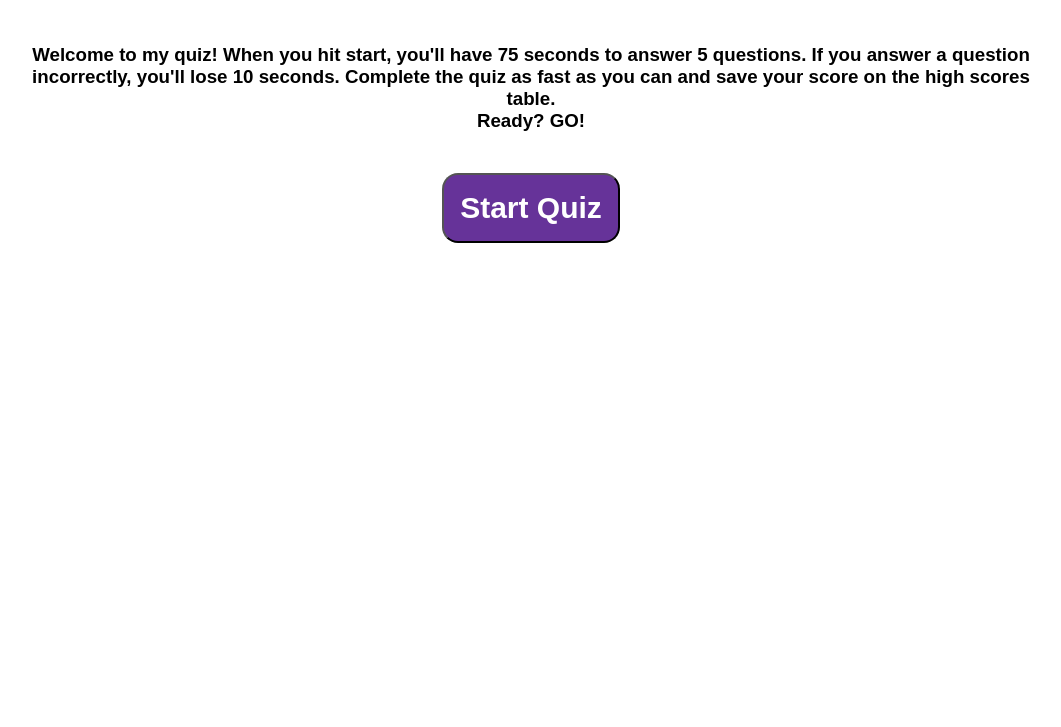
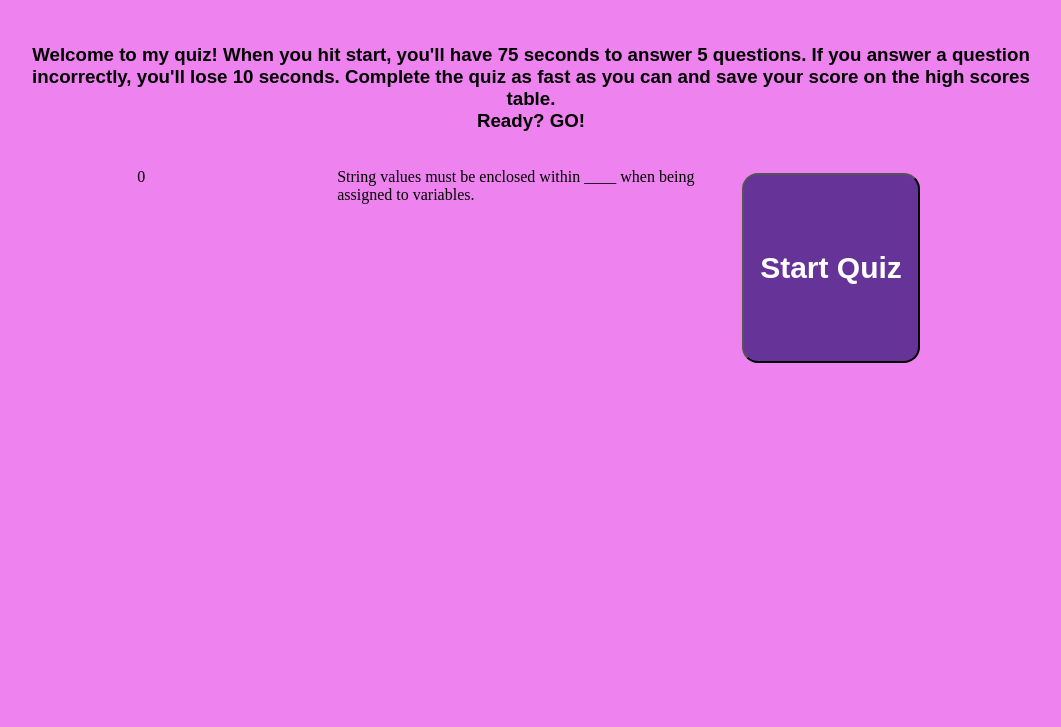
Before and after one commit to fkibria/Code_quiz, a plain HTML site: page index.html in a window 1280 px wide. Shown: the part 73-800 px from the top of the page, without its empty margins (109-1170 px from the left). Drawn offline with Linux system fonts and the light colour scheme.

Commit message:
adding timer and question functions

```diff
--- a/index.html
+++ b/index.html
@@ -24,10 +24,17 @@
         <br>
 
         <div class="container">
+
+            <div id="test">
+
+            </div>
+            <div id="test2">
+
+            </div>
              <button class="btn" id="start"> Start Quiz </button>
         </div>
 
-        <script> src="quizquestions.js" </script>
+        <script src="quizquestions.js"></script> </script>
 
     </body>
 
--- a/quizquestions.js
+++ b/quizquestions.js
@@ -1,4 +1,8 @@
 // create an array that contains objects that have question and answer choices
+document.addEventListener("DOMContentLoaded",function(){
+
+
+
 
 var questions = [ {
 
@@ -22,18 +26,86 @@ var questions = [ {
 {
 
     q: "String values must be enclosed within ____ when being assigned to variables.",
-    choices: ["commas", "curly brackets", "quotes", "parenthesis"],
+    choices: ["commas", "curly brackets", "quotes", "parentheses"],
     a: "quotes"
 },
 {
 
-    q: "A very useful tool for used during development and debugging for printing content to the debugger is:",
+    q: "A very useful tool used during development and debugging for printing content to the debugger is:",
     choices: ["Javascript", "terminal / bash", "for loops", "console log"],
     a: "console log"
 },
 
 ];
 
-for (var i=0; i < choices.length; i++) {
+var questionLength = questions.length;
 
+
+var myTimer = function(counter){
+    var myInterval = setInterval(function(){
+        if(counter==0){
+            clearInterval(myInterval)
+         }
+         else {
+            counter--;
+            document.getElementById("test").innerText = counter;
+         };
+    }, 1000);
 }
+
+var questionFunctionality = function(){
+    var score = 0;
+
+    var questions = [ {
+
+        q: "Commonly used data types do NOT include",
+        choices: ["strings","booleans", "alerts","numbers"],
+        a: "alerts"
+
+    },
+    {
+
+        q: "The condition in an if / else statement is enclosed within ____.",
+        choices: ["quotes", "curly brackets", "parentheses", "square brackets"],
+        a: "parentheses"
+    },
+    {
+
+        q: "Arrays in Javascript can be used to store ____.",
+        choices: ["numbers and strings", "other arrays", "booleans", "all of the above"],
+        a: "all of the above"
+    },
+    {
+
+        q: "String values must be enclosed within ____ when being assigned to variables.",
+        choices: ["commas", "curly brackets", "quotes", "parentheses"],
+        a: "quotes"
+    },
+    {
+
+        q: "A very useful tool used during development and debugging for printing content to the debugger is:",
+        choices: ["Javascript", "terminal / bash", "for loops", "console log"],
+        a: "console log"
+    },
+
+    ];
+
+
+       if(questionLength==0){
+            clearInterval(newInterval)
+         }
+         else {
+            questionLength--;
+            console.log('question length',questionLength);
+             document.getElementById("test2").innerHTML = questions[questionLength].q;
+             myTimer(5);
+
+         };
+ }
+
+questionFunctionality();
+var newInterval = setInterval( questionFunctionality, 5000);
+
+
+
+})
--- a/style.css
+++ b/style.css
@@ -1,4 +1,7 @@
+* {background-color: violet;}
+
 h1,h3 {
+    color:black;
     font-family: Arial, Helvetica, sans-serif;
     text-align: center;
     margin-left: 10%;
@@ -20,3 +23,13 @@ h1,h3 {
     cursor: pointer;
     background-color: rebeccapurple;
 }
+
+#test {
+    width: 200px;
+    height:200px;
+}
+
+#test2 {
+    width: 400px;
+    height:200px;
+}
```
